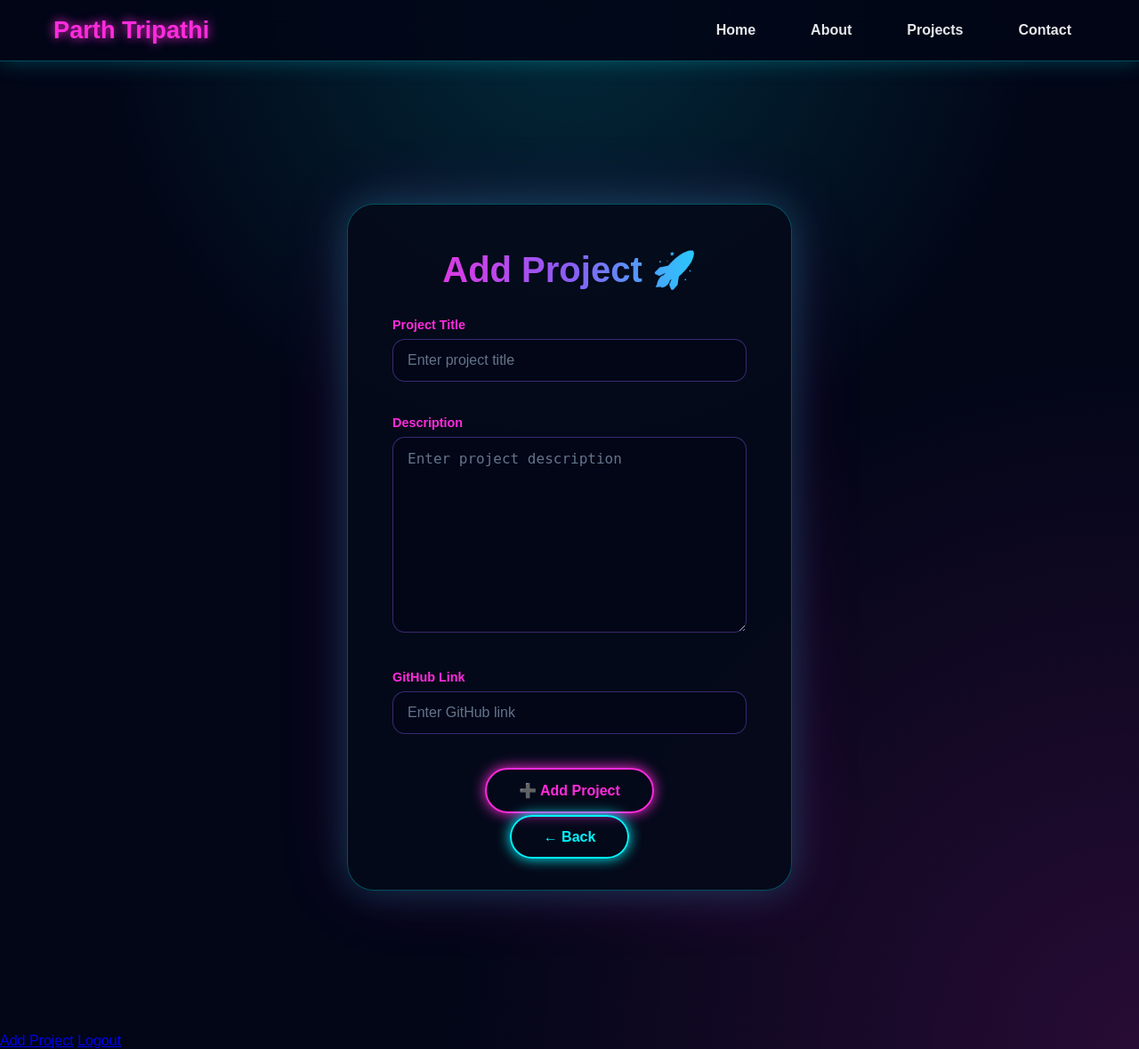
After one commit to parth08144/portfolio, a Django app: page /add-project/ in a window 1280 px wide. The commit adds this page. Shown: the whole page at 89% size. Run offline with Django 5.2, Linux system fonts and the light colour scheme; a user stored in the database is signed in.

Commit message:
ingration add and delete button

```diff
--- /dev/null
+++ b/portfolioproject/core/forms.py
@@ -0,0 +1,21 @@
+from django import forms
+from .models import Project
+
+class ProjectForm(forms.ModelForm):
+    class Meta:
+        model = Project
+        fields = ['title', 'description', 'github_link']
+        widgets = {
+            'title': forms.TextInput(attrs={
+                'placeholder': 'Enter project title',
+                'class': 'form-input'
+            }),
+            'description': forms.Textarea(attrs={
+                'placeholder': 'Enter project description',
+                'class': 'form-input'
+            }),
+            'github_link': forms.URLInput(attrs={
+                'placeholder': 'Enter GitHub link',
+                'class': 'form-input'
+            }),
+        }
--- a/portfolioproject/core/models.py
+++ b/portfolioproject/core/models.py
@@ -1,4 +1,5 @@
 from django.db import models
+
 
 
 class Contact(models.Model):
@@ -12,15 +13,30 @@ class Contact(models.Model):
         return self.name
 
 
+# class Project(models.Model):
+#     title = models.CharField(max_length=200)
+#     description = models.TextField()
+#     github_link = models.URLField(blank=True, null=True)
+#     live_link = models.URLField(blank=True, null=True)
+#     created_at = models.DateTimeField(auto_now_add=True)
+
+#     def __str__(self):
+#         return self.title
+
+
+from django.contrib.auth.models import User
+
 class Project(models.Model):
+    user = models.ForeignKey(User, on_delete=models.CASCADE)
     title = models.CharField(max_length=200)
     description = models.TextField()
-    github_link = models.URLField(blank=True, null=True)
-    live_link = models.URLField(blank=True, null=True)
+    github_link = models.URLField()
+
     created_at = models.DateTimeField(auto_now_add=True)
 
     def __str__(self):
         return self.title
 
 
+
 # Create your models here.
--- a/portfolioproject/core/static/core/style_v4.css
+++ b/portfolioproject/core/static/core/style_v3.css
@@ -446,3 +446,64 @@ main {
     gap: 20px;
     flex-wrap: wrap;
 }
+
+.form-group {
+    margin-bottom: 20px;
+    text-align: left;
+}
+
+.form-group label {
+    display: block;
+    margin-bottom: 6px;
+    color: var(--neon-blue);
+    font-size: 0.9rem;
+    font-weight: 600;
+}
+
+/* ===============================
+   ADD PROJECT FORM STYLING
+================================ */
+
+.contact-card form {
+    margin-top: 30px;
+}
+
+/* Input + Textarea */
+.form-input {
+    width: 100%;
+    padding: 14px 18px;
+    margin-bottom: 20px;
+    border-radius: 14px;
+    background: #020617;
+    border: 1px solid rgba(0,246,255,0.4);
+    color: var(--text-main);
+    font-size: 1rem;
+    transition: all 0.3s ease;
+}
+
+/* Placeholder color */
+.form-input::placeholder {
+    color: #64748b;
+}
+
+/* Focus effect */
+.form-input:focus {
+    outline: none;
+    border-color: var(--neon-blue);
+    box-shadow: 0 0 15px rgba(0,246,255,0.6);
+}
+
+/* Labels */
+.form-group label {
+    display: block;
+    margin-bottom: 8px;
+    color: var(--neon-pink);
+    font-weight: 600;
+    font-size: 0.9rem;
+}
+
+/* Textarea specific */
+textarea.form-input {
+    min-height: 140px;
+    resize: vertical;
+}
--- /dev/null
+++ b/portfolioproject/core/templates/core/add_project.html
@@ -0,0 +1,43 @@
+{% extends "core/base.html" %}
+
+{% block content %}
+
+<section class="contact-section">
+
+    <div class="contact-card">
+        <h1>Add Project 🚀</h1>
+
+        <form method="POST">
+            {% csrf_token %}
+
+            <div class="form-group">
+                <label>Project Title</label>
+                {{ form.title }}
+            </div>
+
+            <div class="form-group">
+                <label>Description</label>
+                {{ form.description }}
+            </div>
+
+            <div class="form-group">
+                <label>GitHub Link</label>
+                {{ form.github_link }}
+            </div>
+
+            <button type="submit" class="btn primary">
+                ➕ Add Project
+            </button>
+        </form>
+
+        <br>
+
+        <a href="{% url 'projects' %}" class="btn secondary">
+            ← Back
+        </a>
+
+    </div>
+
+</section>
+
+{% endblock %}
--- a/portfolioproject/core/templates/core/base.html
+++ b/portfolioproject/core/templates/core/base.html
@@ -6,7 +6,7 @@
     <title>Parth Tripathi | Portfolio</title>
 
 
-    <link rel="stylesheet" href="{% static 'core/style_v4.css' %}">
+    <link rel="stylesheet" href="{% static 'core/style_v3.css' %}">
 
 
     <meta name="viewport" content="width=device-width, initial-scale=1.0">
@@ -44,3 +44,11 @@
 
 </body>
 </html>
+
+{% if user.is_authenticated %}
+    <a href="/add-project/">Add Project</a>
+    <a href="/logout/">Logout</a>
+{% else %}
+    <a href="/login/">Login</a>
+    <a href="/signup/">Signup</a>
+{% endif %}
--- a/portfolioproject/core/urls.py
+++ b/portfolioproject/core/urls.py
@@ -1,9 +1,17 @@
 from django.urls import path
 from .views import home_view, about_view, projects_view, contact_view
+from . import views
 
 urlpatterns = [
     path("", home_view, name="home"),
     path("about/", about_view, name="about"),
     path("projects/", projects_view, name="projects"),
     path("contact/", contact_view, name="contact"),
+
+    path("signup/", views.signup_view, name="signup"),
+    path("login/", views.CustomLoginView.as_view(), name="login"),
+    path("logout/", views.CustomLogoutView.as_view(), name="logout"),
+
+    path("add-project/", views.add_project, name="add_project"),
+    path("delete-project/<int:pk>/", views.delete_project, name="delete_project"),
 ]
--- a/portfolioproject/core/views.py
+++ b/portfolioproject/core/views.py
@@ -1,40 +1,37 @@
-from django.shortcuts import render, redirect
+from django.shortcuts import render, redirect, get_object_or_404
 from django.core.mail import send_mail
 from django.conf import settings
-from .models import Project
+from django.contrib.auth.forms import UserCreationForm
+from django.contrib.auth import login
+from django.contrib.auth.views import LoginView, LogoutView
+from django.contrib.auth.decorators import user_passes_test
+from django.contrib import messages
 
-from .models import Contact
+from .models import Project, Contact
+from .forms import ProjectForm
 
+
+# ----------------------------
+# Helper: Only Admin Access
+# ----------------------------
+def is_admin(user):
+    return user.is_superuser
+
+
+# ----------------------------
+# Home & About
+# ----------------------------
 def home_view(request):
     return render(request, "core/home.html")
+
 
 def about_view(request):
     return render(request, "core/about.html")
 
-# def projects_view(request):
-    return render(request, "core/project.html")
 
-# def contact_view(request):
-    return render(request, "core/contact.html")
-
-
-
-
-# def contact_view(request):
-#     if request.method == "POST":
-#         name = request.POST.get("name")
-#         email = request.POST.get("email")
-#         message = request.POST.get("message")
-
-#         Contact.objects.create(
-#             name=name,
-#             email=email,
-#             message=message
-#         )
-
-#         return redirect("contact")
-
-#     return render(request, "core/contact.html")
+# ----------------------------
+# Contact View
+# ----------------------------
 def contact_view(request):
     if request.method == "POST":
         name = request.POST.get("name")
@@ -43,6 +40,7 @@ def contact_view(request):
         message = request.POST.get("message")
 
         if name and email and message:
+            # Save to database
             Contact.objects.create(
                 name=name,
                 email=email,
@@ -50,42 +48,118 @@ def contact_view(request):
                 message=message
             )
 
+            # Email to you (admin)
             send_mail(
                 subject=f"New Contact Form Submission from {name}",
                 message=f"""
-                Name: {name}
-                Email: {email}
-                Phone: {phone}
+Name: {name}
+Email: {email}
+Phone: {phone}
 
-                Message:
-                {message}
+Message:
+{message}
                 """,
                 from_email=settings.EMAIL_HOST_USER,
                 recipient_list=[settings.EMAIL_HOST_USER],
             )
 
-
+            # Auto reply to user
             send_mail(
                 subject="Thank You for Contacting Me 🚀",
                 message=f"""
-                Hi {name},
+Hi {name},
 
-                Thank you for reaching out.
-                I have received your message and will get back to you soon.
+Thank you for reaching out.
+I have received your message and will get back to you soon.
 
-                Regards,
-                Parth Tripathi
+Regards,
+Parth Tripathi
                 """,
                 from_email=settings.EMAIL_HOST_USER,
                 recipient_list=[email],
             )
 
+            messages.success(request, "Message sent successfully!")
 
         return redirect("contact")
 
     return render(request, "core/contact.html")
 
 
+# ----------------------------
+# Projects Display
+# ----------------------------
 def projects_view(request):
-    projects = Project.objects.all()
+    projects = Project.objects.all().order_by("-created_at")
     return render(request, "core/project.html", {"projects": projects})
+
+
+# ----------------------------
+# Signup (Optional - if needed)
+# ----------------------------
+def signup_view(request):
+    if request.method == "POST":
+        form = UserCreationForm(request.POST)
+        if form.is_valid():
+            user = form.save()
+            login(request, user)
+            return redirect("projects")
+    else:
+        form = UserCreationForm()
+
+    return render(request, "core/signup.html", {"form": form})
+
+
+# ----------------------------
+# Login / Logout
+# ----------------------------
+class CustomLoginView(LoginView):
+    template_name = "core/login.html"
+
+
+class CustomLogoutView(LogoutView):
+    next_page = "/"
+
+
+# ----------------------------
+# Add Project (ADMIN ONLY)
+# ----------------------------
+@user_passes_test(is_admin)
+def add_project(request):
+    if request.method == "POST":
+        form = ProjectForm(request.POST)
+        if form.is_valid():
+            form.save()
+            messages.success(request, "Project added successfully!")
+            return redirect("projects")
+    else:
+        form = ProjectForm()
+
+    return render(request, "core/add_project.html", {"form": form})
+
+
+# ----------------------------
+# Delete Project (ADMIN ONLY)
+# ----------------------------
+@user_passes_test(is_admin)
+def delete_project(request, pk):
+    project = get_object_or_404(Project, id=pk)
+    project.delete()
+    messages.success(request, "Project deleted successfully!")
+    return redirect("projects")
+
+from django.contrib.auth.decorators import login_required
+
+@login_required
+def add_project(request):
+    if request.method == "POST":
+        form = ProjectForm(request.POST)
+        if form.is_valid():
+            project = form.save(commit=False)   # 🚨 DON'T SAVE YET
+            project.user = request.user         # ✅ Assign logged-in user
+            project.save()                      # ✅ Now save
+            return redirect("projects")
+    else:
+        form = ProjectForm()
+
+    return render(request, "core/add_project.html", {"form": form})
--- a/portfolioproject/portfolioproject/settings.py
+++ b/portfolioproject/portfolioproject/settings.py
@@ -134,3 +134,6 @@ EMAIL_USE_TLS = True
 EMAIL_HOST_USER = 'parth123sa@gmail.com'
 EMAIL_HOST_PASSWORD = 'togegijrgtpxajaz'
 DEFAULT_FROM_EMAIL = EMAIL_HOST_USER
+
+LOGIN_REDIRECT_URL = "projects"
+LOGOUT_REDIRECT_URL = "home"
```
Also changed, not shown: portfolioproject/core/templates/core/login.html (added, +30 -0 lines), portfolioproject/core/templates/core/project.html (+38 -3 lines), portfolioproject/core/migrations/0001_initial.py, portfolioproject/core/migrations/0002_contact_phone.py (deleted), portfolioproject/core/migrations/0003_project.py (deleted).
